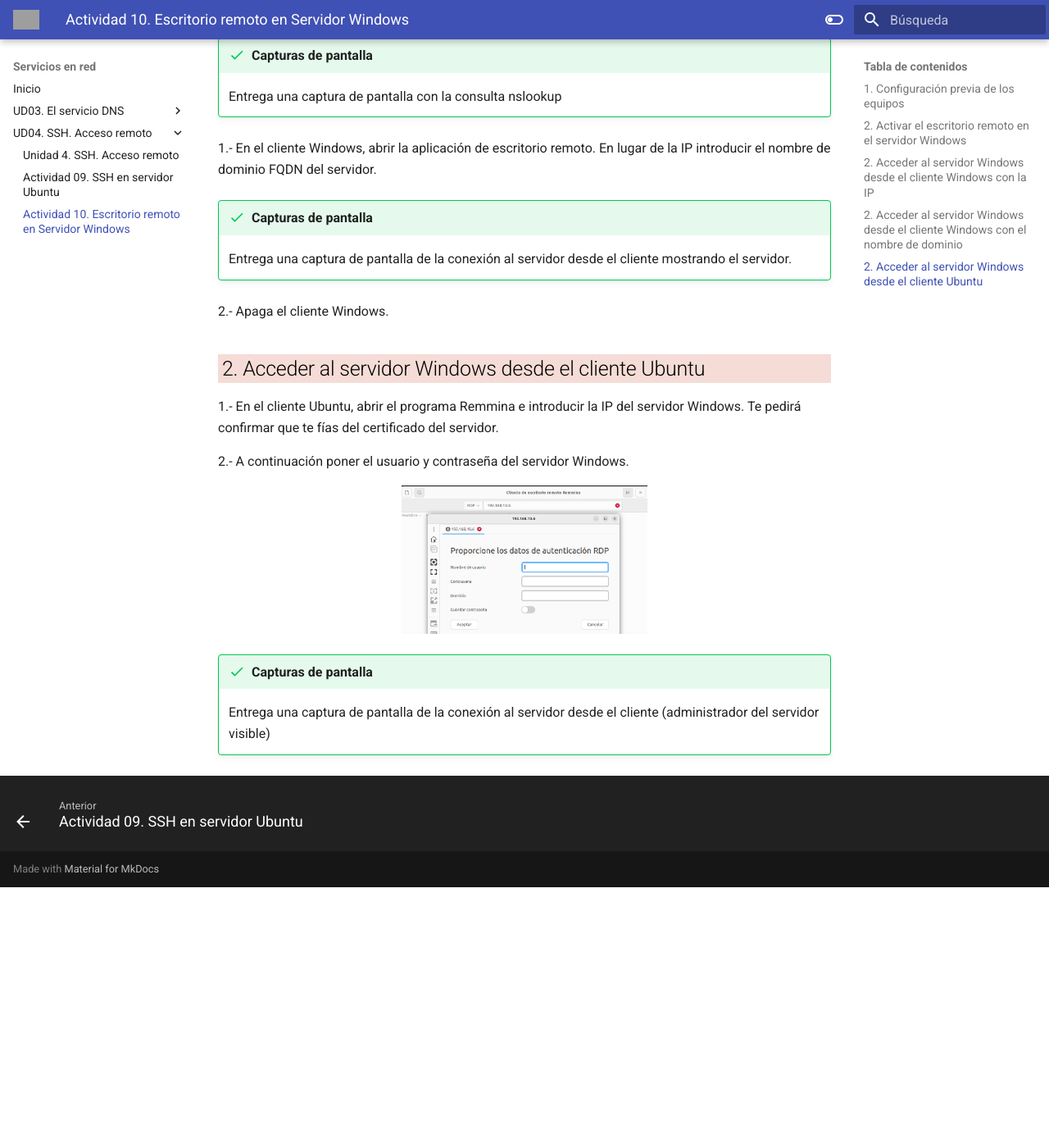
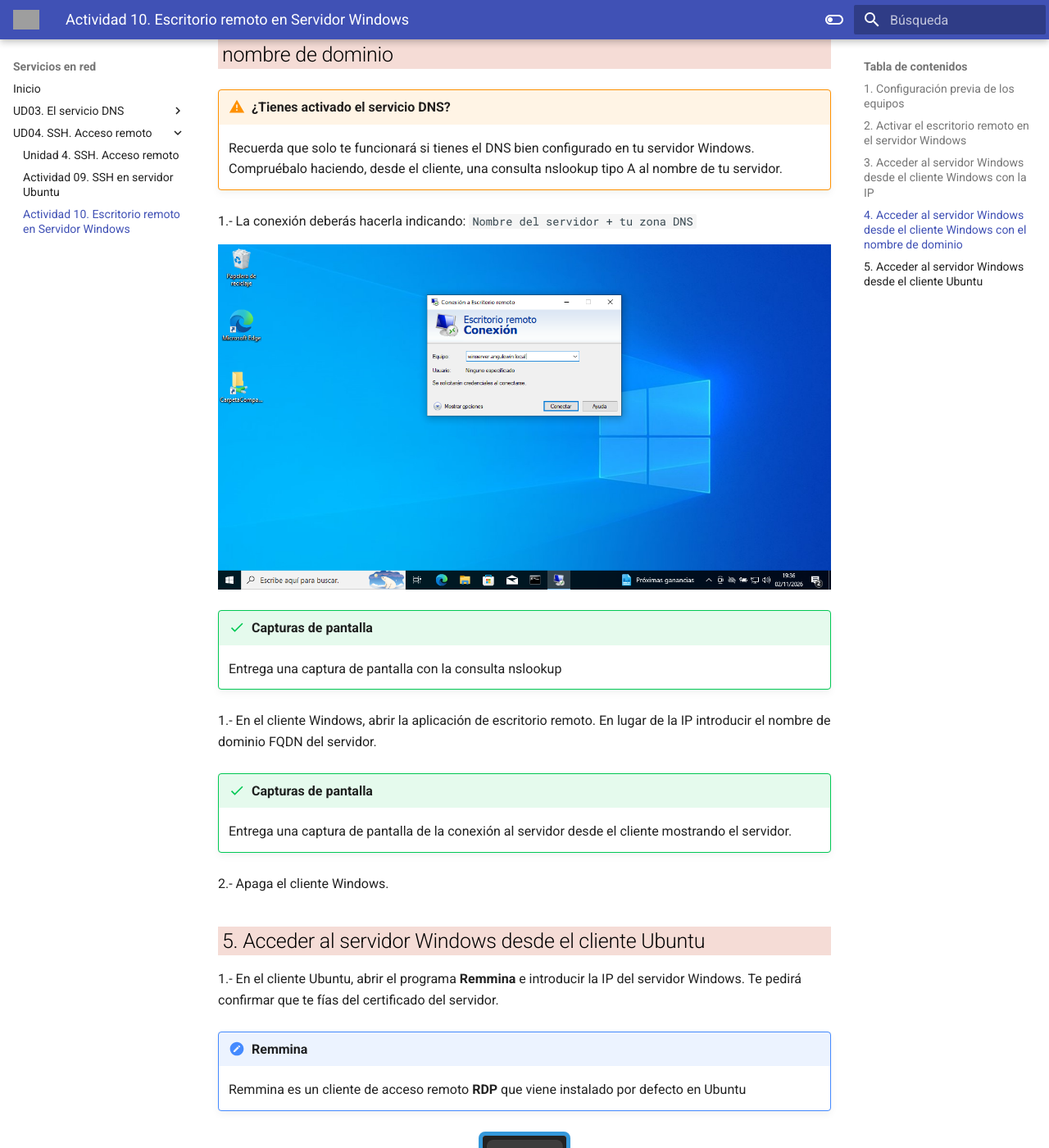
Before and after one commit to cangulonavas/servicios-en-red, an MkDocs documentation site: the page built from docs/ud04/actividad10.md, in a window 1280 px wide and 1400 px high, scrolled down 2414 px. Shown: the whole window at 82% size. Built offline with MkDocs 1.6.1 and Material for MkDocs 9.7.7, drawn with Linux system fonts in a browser that asks for light colours; before the commit the page ends 3496 px from its top, so only the background shows below that; some of the changed text lies outside the part shown; grey boxes are pictures that could not be loaded.

Commit message:
Revisadas Ud3 y Ud4

```diff
--- a/docs/ud04/actividad10.md
+++ b/docs/ud04/actividad10.md
@@ -29,9 +29,9 @@
     - Por defecto la administración remota está habilitada. Comprobar que sea así.
     - Habilitar también la opción: `Escritorio remoto`
 
-<img src="../images/ud04/actividad10/act10_04.png" width="40%">
+<img src="../images/ud04/actividad10/act10_04.png" width="100%">
 
-## <div style="background-color: #f5dcd6; color: black; width: 100%; padding: 0px 5px; margin: 0; box-sizing: border-box;">2. Acceder al servidor Windows desde el cliente Windows con la IP</div> ##
+## <div style="background-color: #f5dcd6; color: black; width: 100%; padding: 0px 5px; margin: 0; box-sizing: border-box;">3. Acceder al servidor Windows desde el cliente Windows con la IP</div> ##
 
 1.- En el cliente Windows, abrir la aplicación de escritorio remoto.
 
@@ -50,10 +50,14 @@
     Entrega una captura de pantalla con los cambios de DNS de servidor.
 
 
-## <div style="background-color: #f5dcd6; color: black; width: 100%; padding: 0px 5px; margin: 0; box-sizing: border-box;">2. Acceder al servidor Windows desde el cliente Windows con el nombre de dominio</div> ##
+## <div style="background-color: #f5dcd6; color: black; width: 100%; padding: 0px 5px; margin: 0; box-sizing: border-box;">4. Acceder al servidor Windows desde el cliente Windows con el nombre de dominio</div> ##
 
 !!! warning "¿Tienes activado el servicio DNS?"
     Recuerda que solo te funcionará si tienes el DNS bien configurado en tu servidor Windows. Compruébalo haciendo, desde el cliente, una consulta nslookup tipo A al nombre de tu servidor.
+
+1.- La conexión deberás hacerla indicando: `Nombre del servidor + tu zona DNS`
+
+<img src="../images/ud04/actividad10/act10_06.png" width="100%">
 
 !!! success "Capturas de pantalla"
     Entrega una captura de pantalla con la consulta nslookup
@@ -66,13 +70,18 @@
 2.- Apaga el cliente Windows.
 
 
-## <div style="background-color: #f5dcd6; color: black; width: 100%; padding: 0px 5px; margin: 0; box-sizing: border-box;">2. Acceder al servidor Windows desde el cliente Ubuntu</div> ##
+## <div style="background-color: #f5dcd6; color: black; width: 100%; padding: 0px 5px; margin: 0; box-sizing: border-box;">5. Acceder al servidor Windows desde el cliente Ubuntu</div> ##
 
-1.- En el cliente Ubuntu, abrir el programa Remmina e introducir la IP del servidor Windows. Te pedirá confirmar que te fías del certificado del servidor.
+1.- En el cliente Ubuntu, abrir el programa **Remmina** e introducir la IP del servidor Windows. Te pedirá confirmar que te fías del certificado del servidor.
+
+!!! note "Remmina"
+    Remmina es un cliente de acceso remoto **RDP** que viene instalado por defecto en Ubuntu
+
+<img src="../images/ud04/actividad10/act10_07.png" width="15%" style="border: 5px solid #3498db; border-radius: 8px">
 
 2.- A continuación poner el usuario y contraseña del servidor Windows.
 
-<img src="../images/ud04/actividad10/act10_02.png" width="40%">
-
 !!! success "Capturas de pantalla"
     Entrega una captura de pantalla de la conexión al servidor desde el cliente (administrador del servidor visible)
+
+<img src="../images/ud04/actividad10/act10_08.png" width="100%" style="border: 5px solid #3498db; border-radius: 8px">
```
Also changed, not shown: docs/ud03/actividad08.md (+25 -0 lines), docs/images/ud03/act08/act08_19.png (added), docs/images/ud04/actividad10/act10_06.png (added), docs/images/ud04/actividad10/act10_07.png (added), docs/images/ud04/actividad10/act10_08.png (added), 1 other file.
